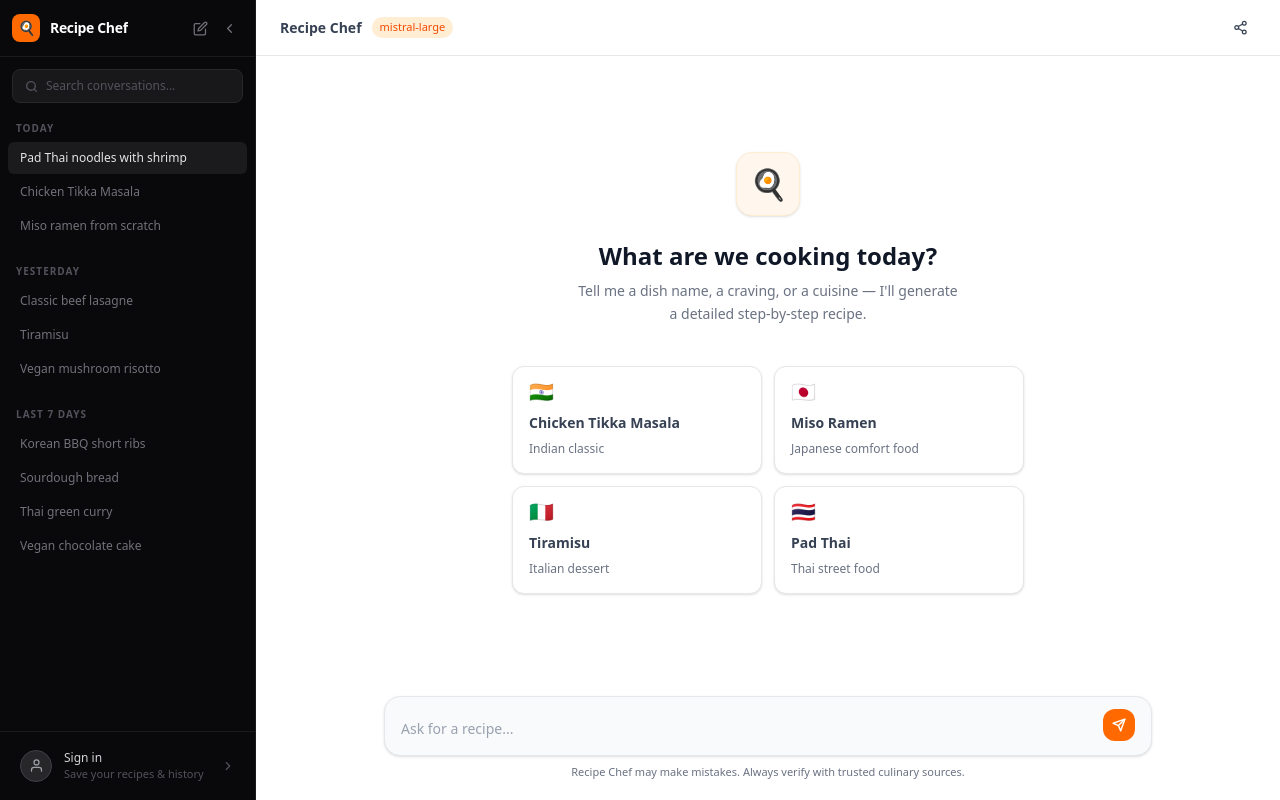
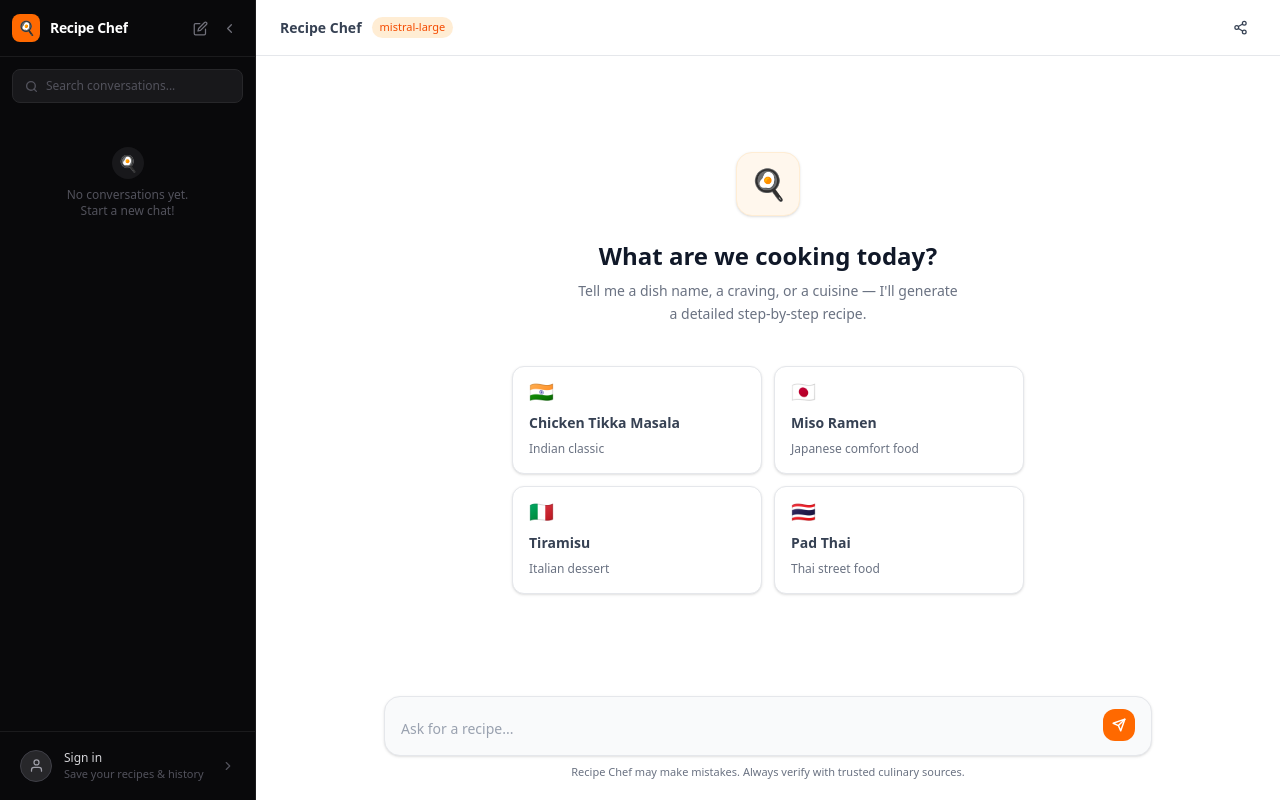
Before and after one commit to Aashishkumar123/ai-recipe-application, a Django app: page / in a window 1280 px wide. Run offline with Django 5.2, Linux system fonts and the light colour scheme; parts of the project's set-up code (start-up, migrations or seed data) failed here and were passed over.

Commit message:
[ADDED] chats.

```diff
--- a/ai_recipe_app/context_processors.py
+++ /dev/null
@@ -1,7 +0,0 @@
-VALID_LANGUAGES = ("English", "Hindi", "Spanish", "French", "Japanese")
-
-def theme(request):
-    return {
-        "theme": request.session.get("theme", "light"),
-        "language": request.session.get("language", "English"),
-    }
--- a/ai_recipe_app/templates/partials/sidebar.html
+++ b/ai_recipe_app/templates/partials/sidebar.html
@@ -45,32 +45,71 @@
     </div>
 
     <!-- History (hidden when collapsed) -->
-    <div class="sc-hide flex-1 overflow-y-auto px-2 py-2 space-y-4">
+    <div class="sc-hide flex-1 overflow-y-auto px-2 py-2 space-y-3">
+        {% with active_id=request.resolver_match.kwargs.chat_id %}
+        {% if chats_today %}
         <div>
-            <p class="text-zinc-600 text-[10px] font-semibold uppercase tracking-widest px-2 py-1.5">Today</p>
+            <p class="text-zinc-600 text-[10px] font-semibold uppercase tracking-widest px-2 pb-1 pt-1">Today</p>
             <div class="space-y-0.5">
-                <button class="w-full text-left px-3 py-2 text-zinc-200 text-xs rounded-md bg-zinc-800/60 hover:bg-zinc-800/80 truncate transition-colors">Pad Thai noodles with shrimp</button>
-                <button class="w-full text-left px-3 py-2 text-zinc-500 text-xs rounded-md hover:bg-zinc-800/80 hover:text-zinc-200 truncate transition-colors">Chicken Tikka Masala</button>
-                <button class="w-full text-left px-3 py-2 text-zinc-500 text-xs rounded-md hover:bg-zinc-800/80 hover:text-zinc-200 truncate transition-colors">Miso ramen from scratch</button>
+                {% for chat in chats_today %}
+                <a href="{% url 'chat-history' chat.id %}"
+                   class="flex items-center px-3 py-2 text-xs
+                          {% if chat.id == active_id %} text-zinc-200 text-xs rounded-md bg-zinc-800/60 hover:bg-zinc-800/80 truncate transition-colors {% else %} text-zinc-500 text-xs rounded-md hover:bg-zinc-800/80 hover:text-zinc-200 truncate transition-colors {% endif %}">
+                    {{ chat.title }}
+                </a>
+                {% endfor %}
             </div>
         </div>
+        {% endif %}
+        {% if chats_yesterday %}
         <div>
-            <p class="text-zinc-600 text-[10px] font-semibold uppercase tracking-widest px-2 py-1.5">Yesterday</p>
+            <p class="text-zinc-600 text-[10px] font-semibold uppercase tracking-widest px-2 pb-1 pt-1.5">Yesterday</p>
             <div class="space-y-0.5">
-                <button class="w-full text-left px-3 py-2 text-zinc-500 text-xs rounded-md hover:bg-zinc-800/80 hover:text-zinc-200 truncate transition-colors">Classic beef lasagne</button>
-                <button class="w-full text-left px-3 py-2 text-zinc-500 text-xs rounded-md hover:bg-zinc-800/80 hover:text-zinc-200 truncate transition-colors">Tiramisu</button>
-                <button class="w-full text-left px-3 py-2 text-zinc-500 text-xs rounded-md hover:bg-zinc-800/80 hover:text-zinc-200 truncate transition-colors">Vegan mushroom risotto</button>
+                {% for chat in chats_yesterday %}
+                <a href="{% url 'chat-history' chat.id %}"
+                   class="flex items-center px-3 py-2 text-xs rounded-md truncate transition-colors
+                          {% if chat.id == active_id %}bg-zinc-800 text-zinc-100{% else %}text-zinc-400 hover:bg-zinc-800/60 hover:text-zinc-200{% endif %}">
+                    {{ chat.title }}
+                </a>
+                {% endfor %}
             </div>
         </div>
+        {% endif %}
+        {% if chats_week %}
         <div>
-            <p class="text-zinc-600 text-[10px] font-semibold uppercase tracking-widest px-2 py-1.5">Last 7 days</p>
+            <p class="text-zinc-600 text-[10px] font-semibold uppercase tracking-widest px-2 pb-1 pt-1.5">Last 7 days</p>
             <div class="space-y-0.5">
-                <button class="w-full text-left px-3 py-2 text-zinc-500 text-xs rounded-md hover:bg-zinc-800/80 hover:text-zinc-200 truncate transition-colors">Korean BBQ short ribs</button>
-                <button class="w-full text-left px-3 py-2 text-zinc-500 text-xs rounded-md hover:bg-zinc-800/80 hover:text-zinc-200 truncate transition-colors">Sourdough bread</button>
-                <button class="w-full text-left px-3 py-2 text-zinc-500 text-xs rounded-md hover:bg-zinc-800/80 hover:text-zinc-200 truncate transition-colors">Thai green curry</button>
-                <button class="w-full text-left px-3 py-2 text-zinc-500 text-xs rounded-md hover:bg-zinc-800/80 hover:text-zinc-200 truncate transition-colors">Vegan chocolate cake</button>
+                {% for chat in chats_week %}
+                <a href="{% url 'chat-history' chat.id %}"
+                   class="flex items-center px-3 py-2 text-xs rounded-md truncate transition-colors
+                          {% if chat.id == active_id %}bg-zinc-800 text-zinc-100{% else %}text-zinc-400 hover:bg-zinc-800/60 hover:text-zinc-200{% endif %}">
+                    {{ chat.title }}
+                </a>
+                {% endfor %}
             </div>
         </div>
+        {% endif %}
+        {% if chats_older %}
+        <div>
+            <p class="text-zinc-600 text-[10px] font-semibold uppercase tracking-widest px-2 pb-1 pt-1.5">Older</p>
+            <div class="space-y-0.5">
+                {% for chat in chats_older %}
+                <a href="{% url 'chat-history' chat.id %}"
+                   class="flex items-center px-3 py-2 text-xs rounded-md truncate transition-colors
+                          {% if chat.id == active_id %}bg-zinc-800 text-zinc-100{% else %}text-zinc-400 hover:bg-zinc-800/60 hover:text-zinc-200{% endif %}">
+                    {{ chat.title }}
+                </a>
+                {% endfor %}
+            </div>
+        </div>
+        {% endif %}
+        {% if not chats_today and not chats_yesterday and not chats_week and not chats_older %}
+        <div class="flex flex-col items-center gap-2 py-8 px-4">
+            <div class="w-8 h-8 rounded-full bg-zinc-900 flex items-center justify-center text-base">🍳</div>
+            <p class="text-zinc-600 text-xs text-center">No conversations yet.<br>Start a new chat!</p>
+        </div>
+        {% endif %}
+        {% endwith %}
     </div>
 
     <!-- Collapsed icon rail (shown only when collapsed) -->
--- a/ai_recipe_app/urls.py
+++ b/ai_recipe_app/urls.py
@@ -2,7 +2,8 @@ from django.urls import path
 from .import views
 
 urlpatterns = [
-    path("", views.chat, name="index"),
+    path("", views.chat, name="chat"),
+    path("<uuid:chat_id>/", views.chat, name="chat-history"),
     path("settings/", views.settings_page, name="settings"),
     path("api/message/", views.chat_message, name="message"),
     path("api/set-theme/", views.set_theme, name="set_theme"),
--- a/ai_recipe_app/views.py
+++ b/ai_recipe_app/views.py
@@ -4,11 +4,21 @@ from django.shortcuts import render
 from django.views.decorators.csrf import csrf_protect
 from django.views.decorators.http import require_http_methods
 from .chat import stream_recipe
-from .context_processors import VALID_LANGUAGES
+from context_processors import VALID_LANGUAGES
 from django.contrib.auth.decorators import login_required
+from .models import ChatMessage, Chat
 
-def chat(request):
-    return render(request, "chat.html")
+
+def chat(request, chat_id=None):
+    if chat_id:
+        chat = Chat.objects.get(id=chat_id, user=request.user)
+        if not chat:
+            return JsonResponse({"error": "Chat not found"}, status=404)
+        chat_history = ChatMessage.objects.filter(chat=chat)
+    else:
+        chat_history = []
+    print(chat_history)
+    return render(request, "chat.html", {"chat_history": chat_history})
 
 @login_required()
 def settings_page(request):
--- a/authentication/views.py
+++ b/authentication/views.py
@@ -5,8 +5,6 @@ from django.views.decorators.http import require_http_methods
 from django.contrib.auth import authenticate, login, logout
 from django.contrib.auth import get_user_model
 from django.contrib.auth.decorators import login_required
-from django.core.mail import send_mail
-from django.conf import settings
 from .models import EmailOTP
 from .utils import email_users
 
--- a/config/settings.py
+++ b/config/settings.py
@@ -67,7 +67,7 @@ TEMPLATES = [
                 'django.template.context_processors.request',
                 'django.contrib.auth.context_processors.auth',
                 'django.contrib.messages.context_processors.messages',
-                'ai_recipe_app.context_processors.theme',
+                'context_processors.context_processors',
             ],
         },
     },
--- /dev/null
+++ b/context_processors.py
@@ -0,0 +1,31 @@
+from django.utils import timezone
+from datetime import timedelta
+
+VALID_LANGUAGES = ("English", "Hindi", "Spanish", "French", "Japanese")
+
+def context_processors(request):
+    ctx = {
+        "theme": request.session.get("theme", "light"),
+        "language": request.session.get("language", "English"),
+        "chats_today": [],
+        "chats_yesterday": [],
+        "chats_week": [],
+        "chats_older": [],
+    }
+    if request.user.is_authenticated:
+        now = timezone.now()
+        today_start     = now.replace(hour=0, minute=0, second=0, microsecond=0)
+        yesterday_start = today_start - timedelta(days=1)
+        week_start      = today_start - timedelta(days=7)
+
+        chats = list(request.user.chats.order_by("-created_at"))
+        for chat in chats:
+            if chat.created_at >= today_start:
+                ctx["chats_today"].append(chat)
+            elif chat.created_at >= yesterday_start:
+                ctx["chats_yesterday"].append(chat)
+            elif chat.created_at >= week_start:
+                ctx["chats_week"].append(chat)
+            else:
+                ctx["chats_older"].append(chat)
+    return ctx
```
Also changed, not shown: ai_recipe_app/admin.py (added, +15 -0 lines), ai_recipe_app/models.py (added, +21 -0 lines), ai_recipe_app/migrations/0001_initial.py (added), ai_recipe_app/migrations/0002_alter_chat_id.py (added), ai_recipe_app/migrations/0003_alter_chat_id.py (added), ai_recipe_app/static/output.css.
